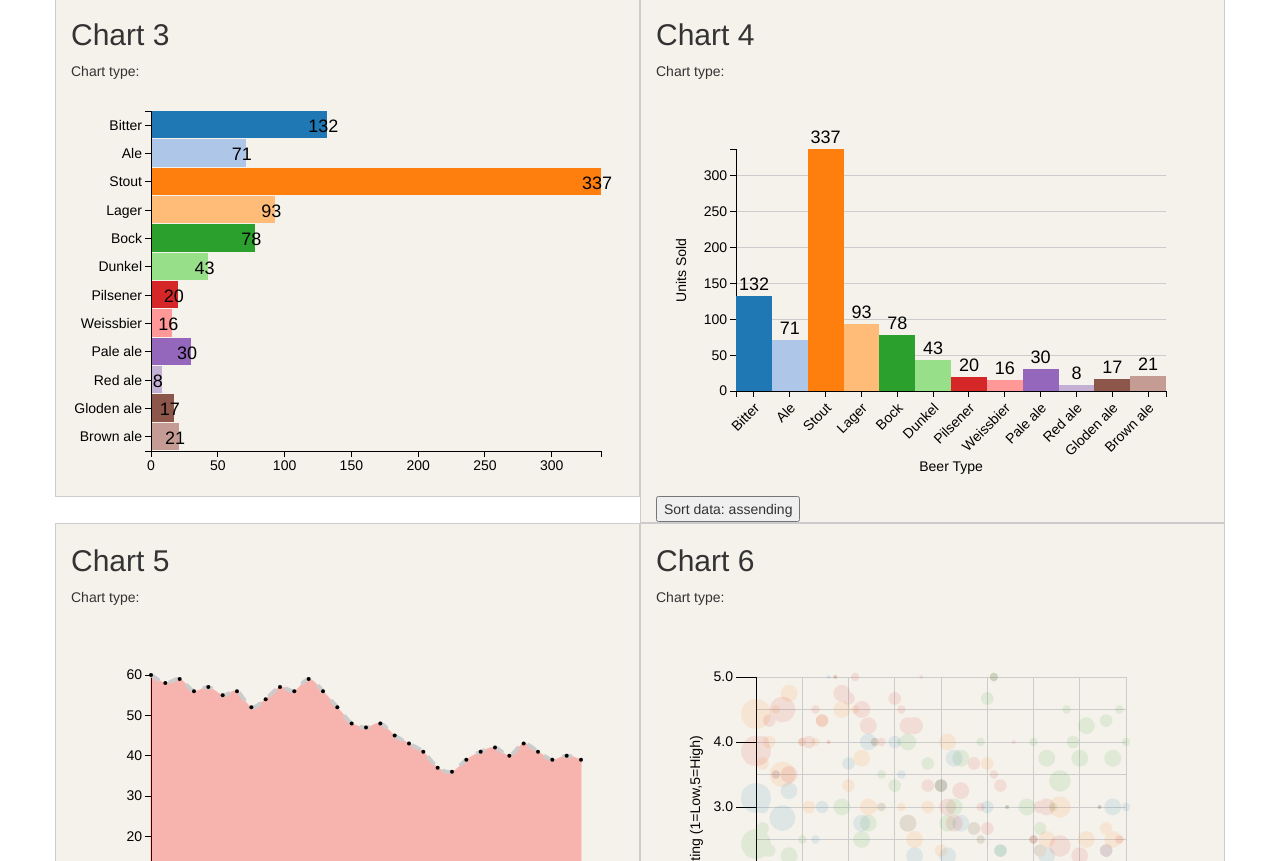
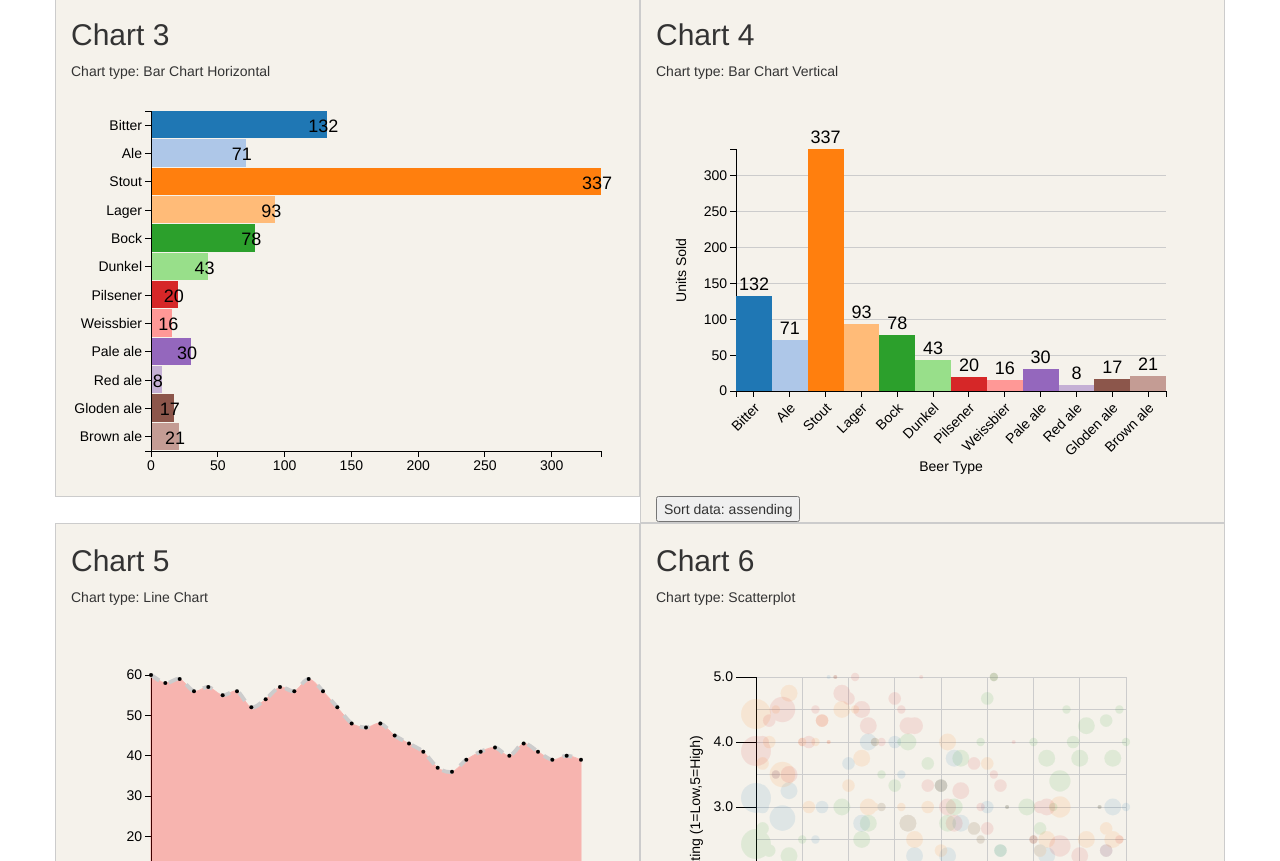
Before and after one commit to Stevo5o/Bootstrap-D3-Netbeans, a plain HTML site: page public_html/index.html in a window 1280 px wide. Shown: the part 884-1745 px from the top of the page. Drawn offline with nearby package versions, Linux system fonts and the light colour scheme.

Commit message:
chart names

```diff
--- a/public_html/index.html
+++ b/public_html/index.html
@@ -62,24 +62,24 @@
          <div class="row">
             <div class="chart col-xs-6" id="chart3">
                <h2>Chart 3</h2>
-               <p>Chart type:</p>
+               <p>Chart type: Bar Chart Horizontal</p>
                <p><!-- <a class="btn btn-default" href="#" role="button">View details &raquo;</a> --></p>
             </div>
             <div class="chart col-xs-6" id="chart4">
                <h2>Chart 4</h2>
-               <p>Chart type:</p>
+               <p>Chart type: Bar Chart Vertical</p>
                <p><!-- <a class="btn btn-default" href="#" role="button">View details &raquo;</a> --></p>
             </div>
          </div>
          <div class="row">
             <div class="chart col-xs-6" id="chart5">
                <h2>Chart 5</h2>
-               <p>Chart type:</p>
+               <p>Chart type: Line Chart</p>
                <p><!-- <a class="btn btn-default" href="#" role="button">View details &raquo;</a> --></p>
             </div>
             <div class="chart col-xs-6" id="chart6">
                <h2>Chart 6</h2>
-               <p>Chart type:</p>
+               <p>Chart type: Scatterplot</p>
                <p><!-- <a class="btn btn-default" href="#" role="button">View details &raquo;</a> --></p>
             </div>
          </div>
```
